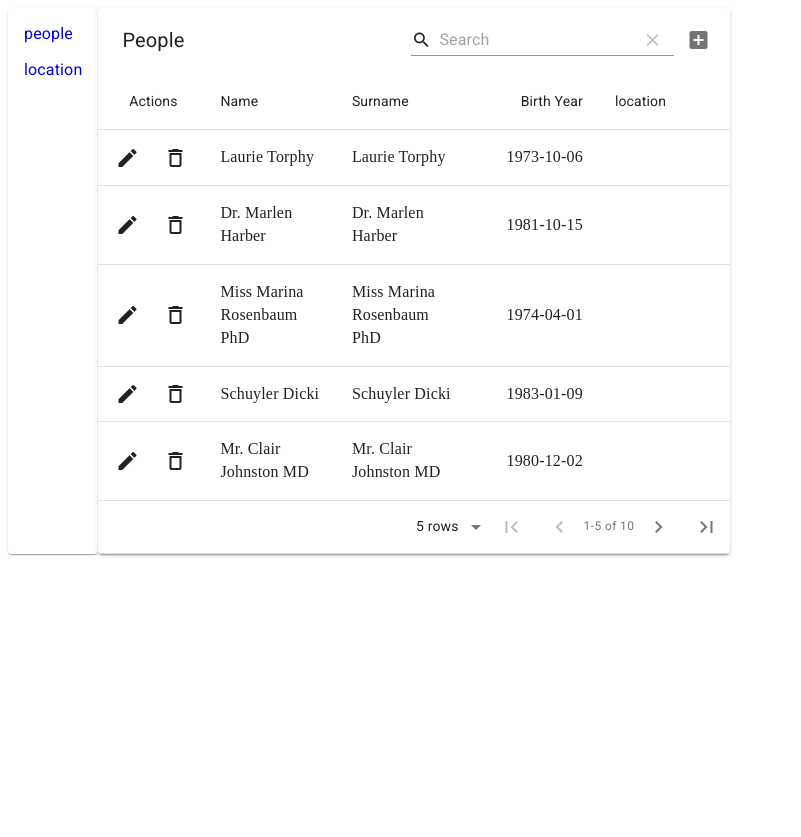
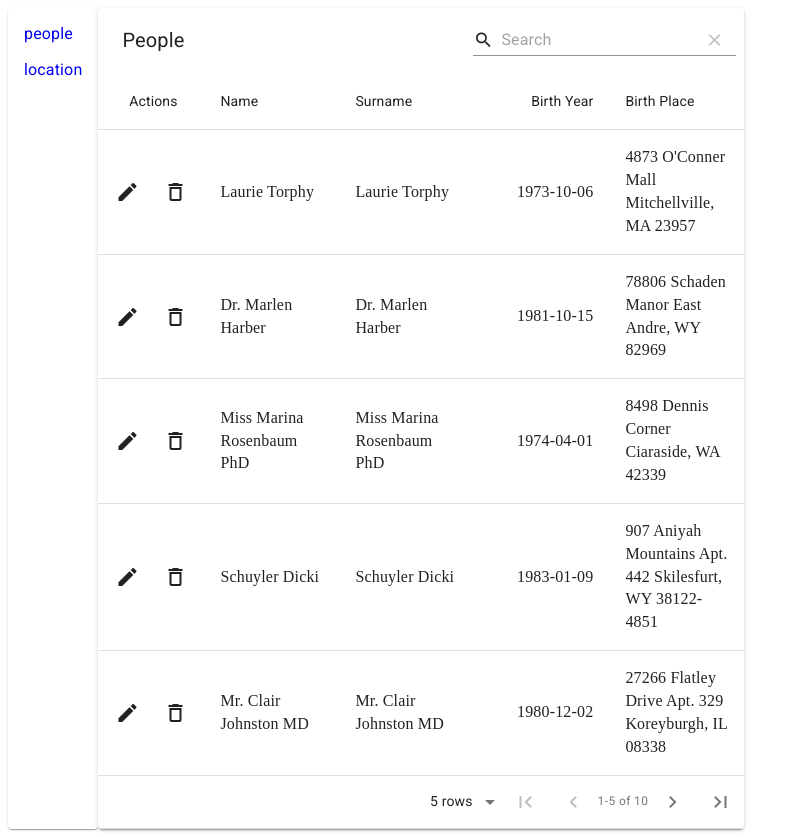
Before and after one commit to nastyakpi1995/altrecipe_test__task, a React (Create React App) app: page /#/people in a window 1280 px wide. Shown: the whole page, without its empty margins (0-801 px from the left). Before the commit the page ends 800 px from the top, so only its background shows below. Built offline with nearby package versions, Linux system fonts and the light colour scheme.

Commit message:
Solution

```diff
--- a/src/App.css
+++ b/src/App.css
@@ -1,5 +1,10 @@
 .App {
   display: flex;
+}
+
+.navlink {
+  color: #e0e0e0;
+  text-decoration: none;
 }
 
 .Phones__page {
--- a/src/App.js
+++ b/src/App.js
@@ -14,6 +14,7 @@ const prepared = users.map(user => user.data.map(us => {
   return (
     {
       ...us,
+      location: location.map(u => u.data.find(u => u.id === us.id)),
       address: location.map(u => u.data.find(u => u.id === us.id).address),
     })}
 ));
@@ -50,6 +51,7 @@ const prepared = users.map(user => user.data.map(us => {
     }
 
     render() {
+
       const {
         shownForm,
         visiblePeople,
@@ -82,14 +84,19 @@ const prepared = users.map(user => user.data.map(us => {
         </MenuList>
       </Paper>
           <Switch>
+            {visiblePeople.map(people => (
                 <Route
                 path="/location"
                 exact
                 render={({ match }) => (
                   <PeoplePlace
+                  phoneId={match.params}
+                  people={people}
                   />
                 )}
               />
+            ))}
+
           <Route
             path="/people"
             render={() => (
@@ -97,7 +104,6 @@ const prepared = users.map(user => user.data.map(us => {
               people={visiblePeople}
               handleDelete={this.handleDelete}
               shownForm={shownForm}
-              visiblePeople={visiblePeople}
               />
             )}
           />
--- a/src/PeoplePlace.js
+++ b/src/PeoplePlace.js
@@ -1,13 +1,37 @@
 import React from 'react';
+import MaterialTable from 'material-table';
+
 class PeoplePlace extends React.Component {
   state = {
-
+    columns: [
+      { title: 'Name', field: 'name' },
+      { title: 'Job', field: 'job' },
+      { title: 'Birth Year', field: 'birthYear' },
+    ]
   }
 
   render() {
+    const { people } = this.props;
+    const { columns } = this.state;
+    console.log(people);
+
+    const data = people.forEach(element => (
+      console.log( element.location)
+      ))
+    console.log(data)
+
     return (
       <div className="shown-form">
-          <h1>fd</h1>
+
+         <MaterialTable
+  title="People"
+  columns={columns}
+    data={[{name: 'pers.address', job: 'pers.city'}]
+      // people.forEach(element => {
+      // console.log(element.location.map(name => name.address))
+      // element.location.map(pers => ({name: 'pers.address', job: 'pers.city' }))})
+    }
+/>
       </div>
     );
   }
--- a/src/Person.js
+++ b/src/Person.js
@@ -1,7 +1,6 @@
 import React from 'react';
+// import PropTypes from 'prop-types';
 import './App.css';
-import PropTypes from 'prop-types';
-
 import MaterialTable from 'material-table';
 
 class Person extends React.Component {
@@ -10,24 +9,24 @@ class Person extends React.Component {
       { title: 'Name', field: 'name' },
       { title: 'Surname', field: 'surname' },
       { title: 'Birth Year', field: 'birthYear', type: 'numeric' },
-      // {
-      //   title: 'Birth Place',
-      //   field: 'birthCity',
-      //   lookup: { 34: 'İstanbul', 63: 'Şanlıurfa' },
-      // },
+      {
+        title: 'Birth Place',
+        field: 'birthCity',
+        // lookup: {() => suggestions(this.props.person)} ,
+      },
     ]
   }
 
-  newData = (newData) => {
-    new Promise(resolve => {
-      setTimeout(() => {
-        resolve();
-        const data = [...this.state.columns.data];
-        data.push(newData);
-        // setState({ ...state, data });
-      }, 600);
-    })
-  }
+  // newData = (newData) => {
+  //   new Promise(resolve => {
+  //     setTimeout(() => {
+  //       resolve();
+  //       const data = [...this.state.columns.data];
+  //       data.push(newData);
+  //       // setState({ ...state, data });
+  //     }, 600);
+  //   })
+  // }
 
   render() {
     const { columns } = this.state;
@@ -39,84 +38,29 @@ class Person extends React.Component {
 
          <MaterialTable
   title="People"
-  columns={[...columns,  {
-    title: 'location',
-    field: 'birthCity',
-    lookup: person.map((pers) =>  ({id: pers.birth_date}) ),
-  }]
-}
+  columns={columns}
     data={person.map(pers => (
-      {name: pers.name, surname: pers.name, birthYear: pers.birth_date, birthCity: 63 }))}
+    //   <NavLink
+    //   to="/location"
+    //   className="Phones__page"
+    //   // activeClassName="phoneClassActive"
+    // >
+      {name: pers.name, surname: pers.name, birthYear: pers.birth_date,
+        birthCity:
+      pers.address[0]
+      }
+      // </NavLink>
+      ))}
       editable={{
         onRowAdd: this.newData,
-        onRowUpdate: '2',
+        onRowUpdate: person.map(pers => ({...pers, birthCity: 63 })),
         onRowDelete: '3',
       }}
+
 />
       </div>
     );
   }
 }
 
-// const Person = ({ person, handleDelete }) => {
-//   const [state, setState] = React.useState({
-//     columns: [
-//       { title: 'Name', field: 'name' },
-//       { title: 'Surname', field: 'surname' },
-//       { title: 'Birth Year', field: 'birthYear', type: 'numeric' },
-//       {
-//         title: 'Birth Place',
-//         field: 'birthCity',
-//         lookup: { 34: 'İstanbul', 63: 'Şanlıurfa' },
-//       },
-//     ],
-//     data: [
-//       { name: 'Mehmet', surname: 'Baran', birthYear: 1987, birthCity: 63 },
-//       {
-//         name: 'Zerya Betül',
-//         surname: 'Baran',
-//         birthYear: 2017,
-//         birthCity: 34,
-//       },
-//     ],
-//   });
-
-//   return (
-//     <MaterialTable
-//       title="Editable Example"
-//       columns={state.columns}
-//       data={state.data}
-//       editable={{
-//         onRowAdd: newData =>
-//           new Promise(resolve => {
-//             setTimeout(() => {
-//               resolve();
-//               const data = [...state.data];
-//               data.push(newData);
-//               setState({ ...state, data });
-//             }, 600);
-//           }),
-//         onRowUpdate: (newData, oldData) =>
-//           new Promise(resolve => {
-//             setTimeout(() => {
-//               resolve();
-//               const data = [...state.data];
-//               data[data.indexOf(oldData)] = newData;
-//               setState({ ...state, data });
-//             }, 600);
-//           }),
-//         onRowDelete: oldData =>
-//           new Promise(resolve => {
-//             setTimeout(() => {
-//               resolve();
-//               const data = [...state.data];
-//               data.splice(data.indexOf(oldData), 1);
-//               setState({ ...state, data });
-//             }, 600);
-//           }),
-//       }}
-//     />
-//   );
-// }
-
 export default Person;
```
Lines whose indentation alone changed are shown as unchanged.
